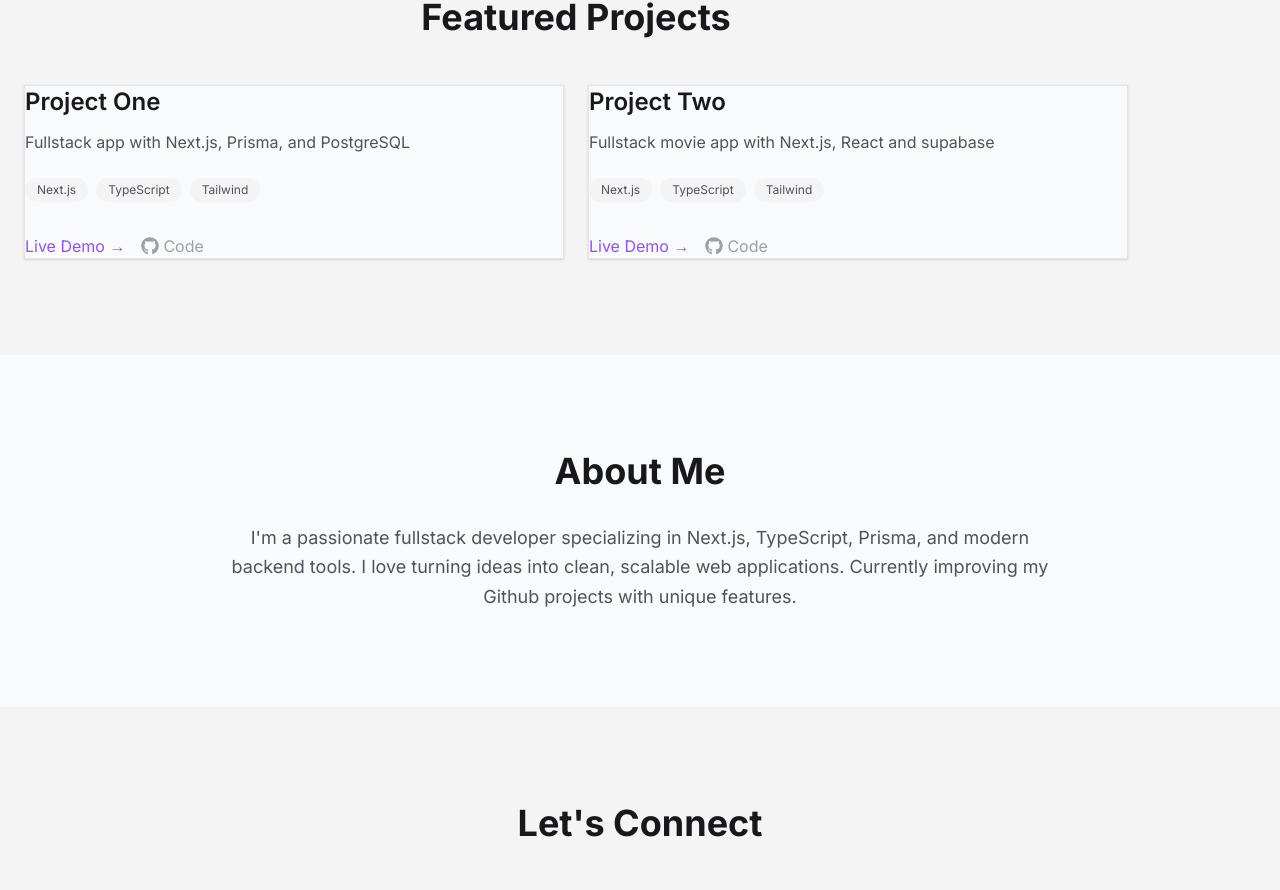
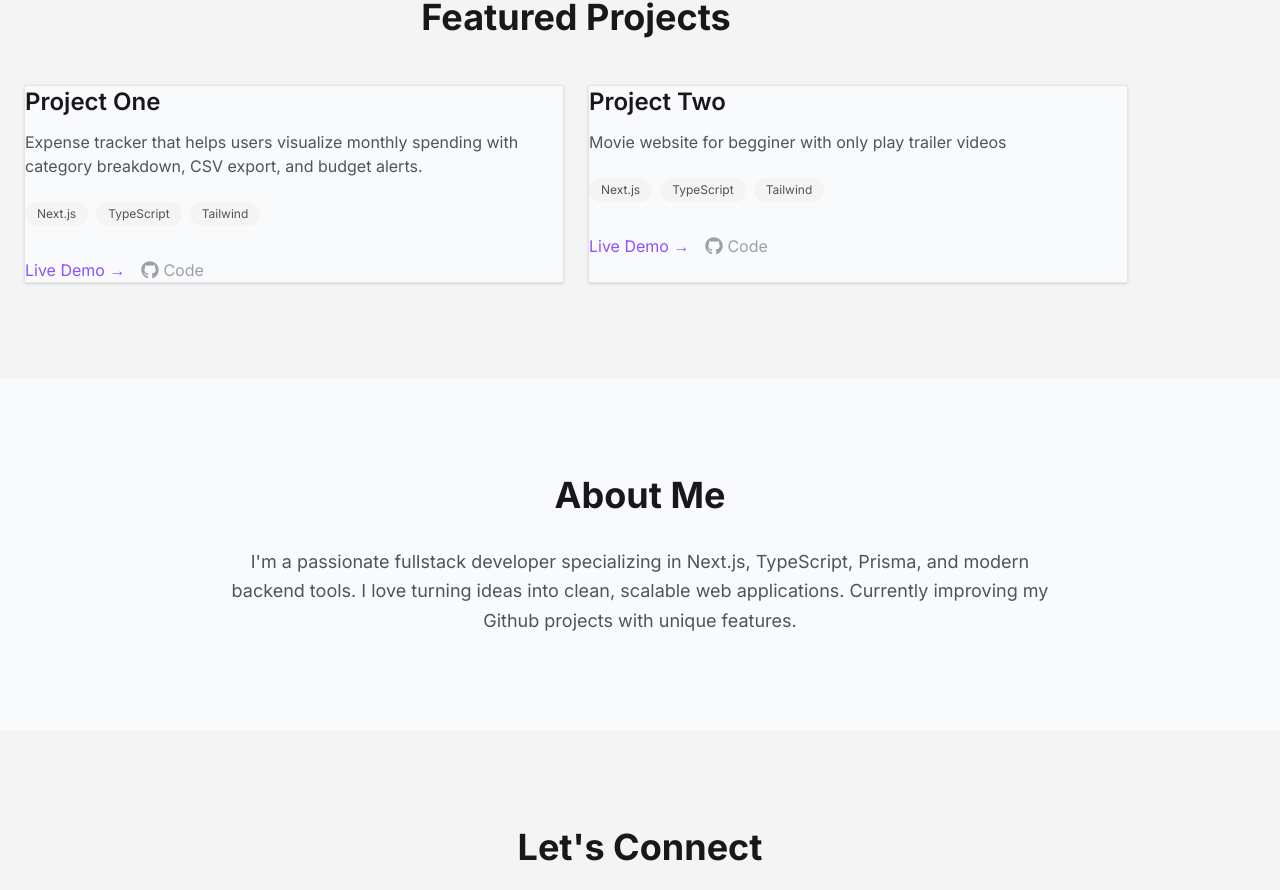
Before and after one commit to Kuldeep9711/my-portfolio, a Next.js app: page / in a window 1280 px wide. Shown: the part 899-1789 px from the top of the page. Built offline with nearby package versions, Linux system fonts and the light colour scheme.

Commit message:
update project 2 description

```diff
--- a/app/page.tsx
+++ b/app/page.tsx
@@ -53,7 +53,7 @@ export default function Home() {
   const projects = [
     {
       title: "Project One",
-      desc: "Fullstack app with Next.js, Prisma, and PostgreSQL",
+      desc:"Expense tracker that helps users visualize monthly spending with category breakdown, CSV export, and budget alerts.",
       tech: ["Next.js", "TypeScript", "Tailwind"],
       link: "https://next-expense-tracker-u7sz.vercel.app",
       github: "https://github.com/Kuldeep9711/Next-expense-tracker",
@@ -61,7 +61,7 @@ export default function Home() {
 
     {
       title: "Project Two",
-      desc:  "Fullstack movie app with Next.js, React and supabase",
+      desc:  "Movie website for begginer with only play trailer videos",
       tech: ["Next.js", "TypeScript", "Tailwind"],
       link: "https://watchlist-app-psi.vercel.app/",
       github: "https://github.com/Kuldeep9711/watchlist-app",
```
